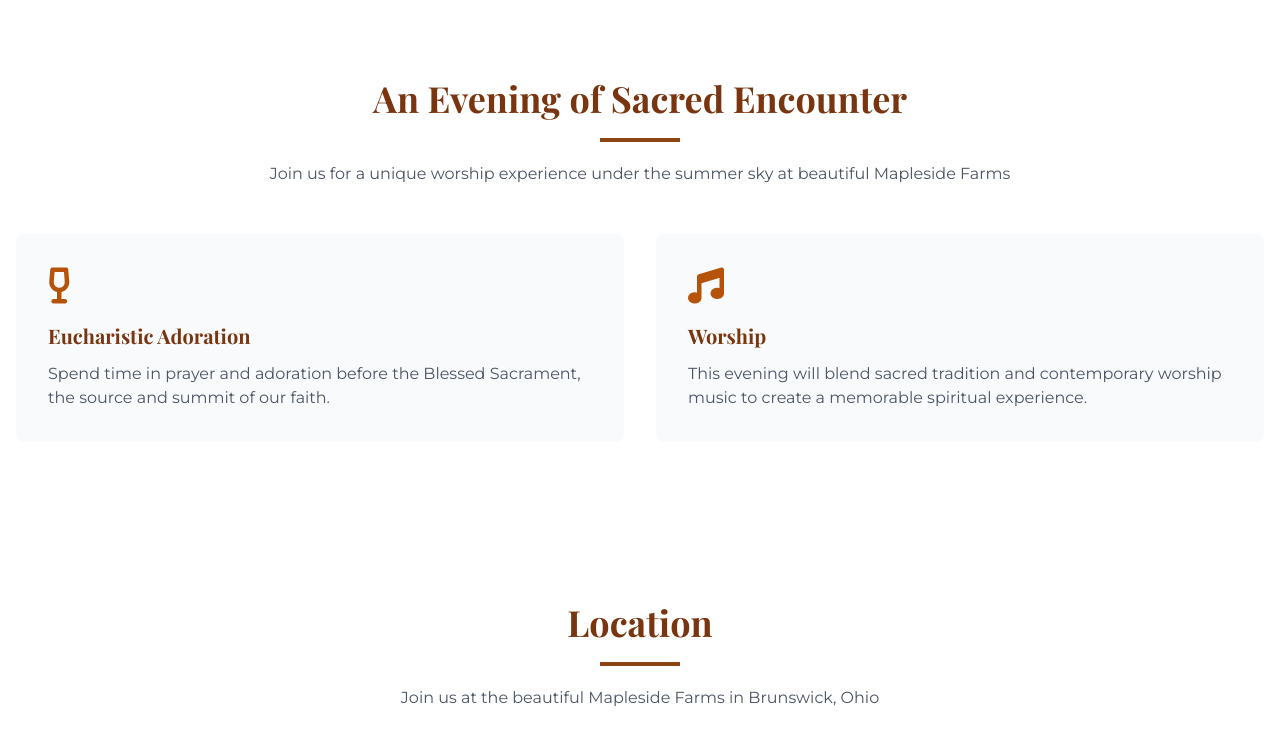
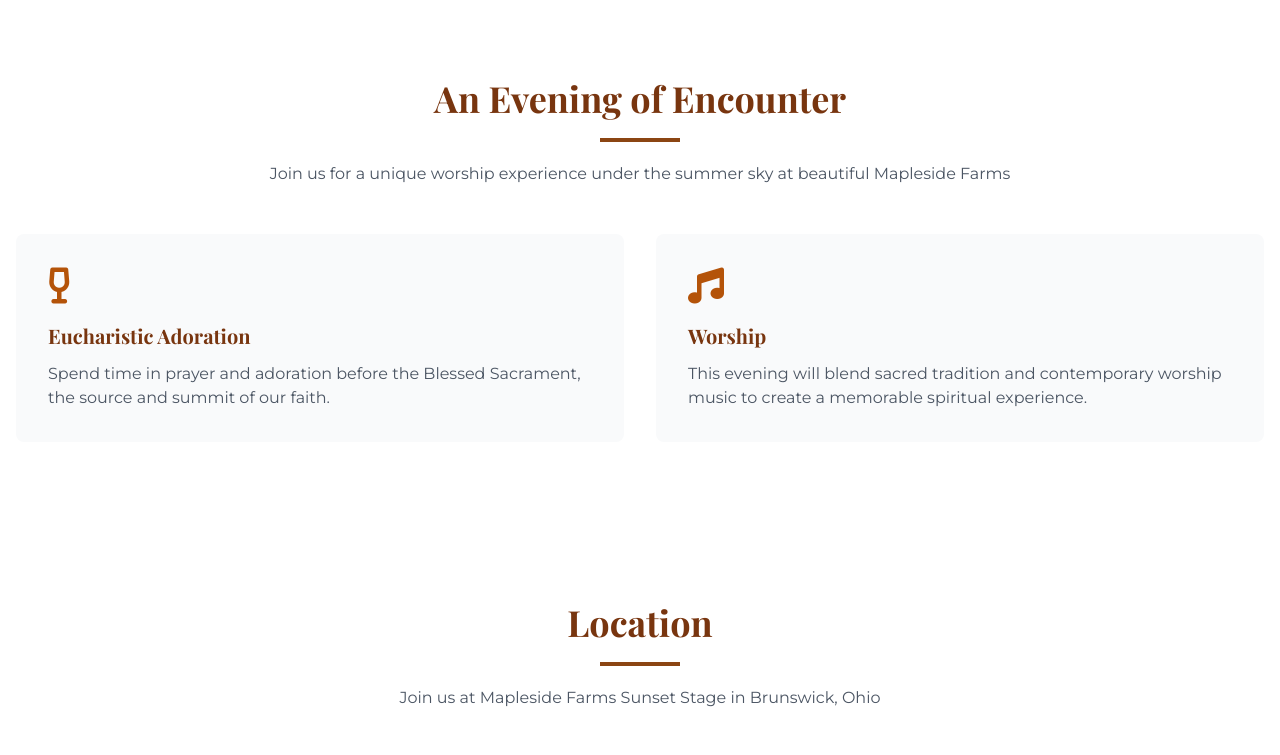
Before and after one commit to outjet/mapleside, a plain HTML site: page index.html in a window 1280 px wide. Shown: the part 802-1557 px from the top of the page. Drawn offline with nearby package versions, Linux system fonts and the light colour scheme; grey boxes are pictures that could not be loaded.

Commit message:
slight verbiage

```diff
--- a/index.html
+++ b/index.html
@@ -152,7 +152,7 @@
     <section id="about" class="py-20 bg-white">
         <div class="container mx-auto px-4">
             <div class="text-center mb-12">
-                <h2 class="title-font text-3xl md:text-4xl font-bold text-amber-900 mb-4">An Evening of Sacred Encounter</h2>
+                <h2 class="title-font text-3xl md:text-4xl font-bold text-amber-900 mb-4">An Evening of Encounter</h2>
                 <div class="section-divider"></div>
                 <p class="max-w-3xl mx-auto text-gray-600">Join us for a unique worship experience under the summer sky at beautiful Mapleside Farms</p>
             </div>
@@ -184,7 +184,7 @@
             <div class="text-center mb-12">
                 <h2 class="title-font text-3xl md:text-4xl font-bold text-amber-900 mb-4">Location</h2>
                 <div class="section-divider"></div>
-                <p class="max-w-3xl mx-auto text-gray-600">Join us at the beautiful Mapleside Farms in Brunswick, Ohio</p>
+                <p class="max-w-3xl mx-auto text-gray-600">Join us at Mapleside Farms Sunset Stage in Brunswick, Ohio</p>
             </div>
 
             <div class="grid md:grid-cols-2 gap-8 items-center">
```
